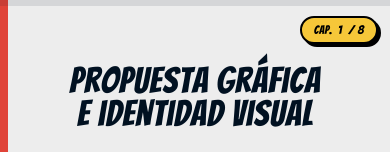
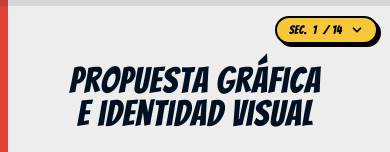
Before and after one commit to Refabix24/trendycom-moodboard, a Next.js app: page / in a window 390 px wide. Shown: the top 152 px of the page. Built offline with nearby package versions, Linux system fonts and the light colour scheme.

Commit message:
Se mejoró el panel de navegación y 2 títulos

```diff
--- a/components/scrollytelling/chapter-nav.tsx
+++ b/components/scrollytelling/chapter-nav.tsx
@@ -1,11 +1,14 @@
 "use client"
 
-import { useEffect, useState } from "react"
-import { CHAPTERS, SECTIONS } from "./sections-data"
+import { useEffect, useRef, useState } from "react"
+
+import { SECTIONS } from "./sections-data"
 
 export function ChapterNav() {
   const [activeSection, setActiveSection] = useState(1)
   const [progress, setProgress] = useState(0)
+  const [mobileMenuOpen, setMobileMenuOpen] = useState(false)
+  const mobileMenuRef = useRef<HTMLDivElement>(null)
 
   useEffect(() => {
     const observer = new IntersectionObserver(
@@ -17,22 +20,29 @@ export function ChapterNav() {
           }
         })
       },
-      // Center-line detection: whichever section crosses the middle of the
-      // viewport becomes active. Works for sections of any height (including
-      // sections taller than one viewport, like "Concepto e Inspiración").
-      { threshold: 0, rootMargin: "-50% 0px -50% 0px" },
+      {
+        threshold: 0,
+        rootMargin: "-50% 0px -50% 0px",
+      },
     )
 
-    SECTIONS.forEach((s) => {
-      const el = document.getElementById(s.id)
-      if (el) observer.observe(el)
+    SECTIONS.forEach((section) => {
+      const element = document.getElementById(section.id)
+      if (element) observer.observe(element)
     })
 
     const onScroll = () => {
-      const doc = document.documentElement
-      const scrollable = doc.scrollHeight - doc.clientHeight
-      setProgress(scrollable > 0 ? (doc.scrollTop / scrollable) * 100 : 0)
+      const documentElement = document.documentElement
+      const scrollable =
+        documentElement.scrollHeight - documentElement.clientHeight
+
+      setProgress(
+        scrollable > 0
+          ? (documentElement.scrollTop / scrollable) * 100
+          : 0,
+      )
     }
+
     onScroll()
     window.addEventListener("scroll", onScroll, { passive: true })
 
@@ -42,17 +52,52 @@ export function ChapterNav() {
     }
   }, [])
 
-  const activeMeta = SECTIONS.find((s) => s.n === activeSection) ?? SECTIONS[0]
-  const activeChapter = activeMeta.chapter
+  useEffect(() => {
+    const closeOnOutsideClick = (event: PointerEvent) => {
+      const target = event.target as Node
+
+      if (
+        mobileMenuRef.current &&
+        !mobileMenuRef.current.contains(target)
+      ) {
+        setMobileMenuOpen(false)
+      }
+    }
+
+    const closeOnEscape = (event: KeyboardEvent) => {
+      if (event.key === "Escape") {
+        setMobileMenuOpen(false)
+      }
+    }
+
+    document.addEventListener("pointerdown", closeOnOutsideClick)
+    document.addEventListener("keydown", closeOnEscape)
+
+    return () => {
+      document.removeEventListener("pointerdown", closeOnOutsideClick)
+      document.removeEventListener("keydown", closeOnEscape)
+    }
+  }, [])
+
+  const activeMeta =
+    SECTIONS.find((section) => section.n === activeSection) ?? SECTIONS[0]
 
   const jumpTo = (id: string) => {
-    const el = document.getElementById(id)
-    if (el) el.scrollIntoView({ behavior: "smooth", block: "start" })
+    const element = document.getElementById(id)
+
+    setMobileMenuOpen(false)
+
+    if (element) {
+      element.scrollIntoView({
+        behavior: "smooth",
+        block: "start",
+      })
+    }
   }
 
   return (
     <>
-      {/* Top progress bar */}
+      {/* Barra de progreso superior */}
       <div className="fixed inset-x-0 top-0 z-50 h-1.5 bg-navy/10">
         <div
           className="h-full bg-red transition-[width] duration-150 ease-out"
@@ -60,54 +105,142 @@ export function ChapterNav() {
         />
       </div>
 
-      {/* Desktop side navigation — 8 chapters */}
+      {/* Navegación lateral de escritorio — una opción por cada sección */}
       <nav
-        aria-label="Capítulos de la presentación"
-        className="fixed right-5 top-1/2 z-40 hidden -translate-y-1/2 flex-col gap-3 lg:flex"
+        aria-label="Secciones de la presentación"
+        className="fixed right-5 top-1/2 z-40 hidden max-h-[calc(100vh-4rem)] -translate-y-1/2 flex-col gap-2 overflow-y-auto py-2 pr-1 lg:flex [scrollbar-width:none] [&::-webkit-scrollbar]:hidden"
       >
-        {CHAPTERS.map((c) => {
-          const isActive = c.n === activeChapter
+        {SECTIONS.map((section) => {
+          const isActive = section.n === activeSection
+
           return (
             <button
-              key={c.n}
+              key={section.n}
               type="button"
-              onClick={() => jumpTo(c.targetId)}
+              onClick={() => jumpTo(section.id)}
+              aria-label={`Ir a la sección ${section.n}: ${section.title}`}
               aria-current={isActive ? "true" : undefined}
+              title={section.title}
               className="group flex items-center justify-end gap-3"
             >
               <span
-                className={`text-comic whitespace-nowrap text-sm uppercase tracking-wide transition-all duration-300 ${
+                className={`text-comic max-w-[280px] whitespace-nowrap text-right text-sm uppercase leading-tight tracking-wide transition-all duration-300 ${
                   isActive
                     ? "text-navy opacity-100"
                     : "translate-x-1 text-navy/50 opacity-0 group-hover:translate-x-0 group-hover:opacity-100"
                 }`}
               >
-                {c.label}
+                {section.title}
               </span>
+
               <span
-                className={`flex h-7 w-7 items-center justify-center rounded-full border-2 border-ink text-[11px] font-bold transition-all duration-300 ${
+                className={`flex h-7 w-7 shrink-0 items-center justify-center rounded-full border-2 border-ink text-[11px] font-bold transition-all duration-300 ${
                   isActive
                     ? "scale-110 bg-yellow text-ink shadow-[3px_3px_0_0_var(--color-ink)]"
-                    : "bg-paper text-ink/60 group-hover:bg-turquoise group-hover:text-ink"
+                    : "bg-paper text-ink/60 group-hover:scale-105 group-hover:bg-turquoise group-hover:text-ink"
                 }`}
               >
-                {c.n}
+                {section.n}
               </span>
             </button>
           )
         })}
       </nav>
 
-      {/* Mobile chapter indicator */}
-      <div className="fixed right-3 top-4 z-40 lg:hidden">
-        <div className="text-comic flex items-center gap-1.5 rounded-full border-2 border-ink bg-yellow px-3 py-1 text-xs text-ink shadow-[3px_3px_0_0_var(--color-ink)]">
-          <span aria-hidden>Cap.</span>
-          <span className="tabular-nums">{activeChapter}</span>
-          <span aria-hidden>/ 8</span>
-          <span className="sr-only">
-            Capítulo {activeChapter} de 8. Sección {activeMeta.n} de 14.
-          </span>
-        </div>
+      {/* Navegación desplegable para celular y tableta */}
+      <div
+        ref={mobileMenuRef}
+        className="fixed right-3 top-4 z-[60] lg:hidden"
+      >
+        <button
+          type="button"
+          onClick={() => setMobileMenuOpen((open) => !open)}
+          aria-expanded={mobileMenuOpen}
+          aria-controls="mobile-section-menu"
+          aria-label={`Abrir navegación. Sección actual ${activeMeta.n} de 14: ${activeMeta.title}`}
+          className="text-comic flex items-center gap-1.5 rounded-full border-2 border-ink bg-yellow px-3 py-1 text-xs text-ink shadow-[3px_3px_0_0_var(--color-ink)] transition duration-300 hover:-translate-y-0.5 hover:bg-turquoise"
+        >
+          <span aria-hidden>Sec.</span>
+          <span className="tabular-nums">{activeMeta.n}</span>
+          <span aria-hidden>/ 14</span>
+
+          <svg
+            aria-hidden
+            viewBox="0 0 20 20"
+            className={`ml-0.5 h-3.5 w-3.5 transition-transform duration-300 ${
+              mobileMenuOpen ? "rotate-180" : ""
+            }`}
+            fill="none"
+            stroke="currentColor"
+            strokeWidth={2.5}
+            strokeLinecap="round"
+            strokeLinejoin="round"
+          >
+            <path d="m5 7.5 5 5 5-5" />
+          </svg>
+        </button>
+
+        {mobileMenuOpen && (
+          <nav
+            id="mobile-section-menu"
+            aria-label="Menú de las 14 secciones"
+            className="absolute right-0 top-full mt-3 w-[calc(100vw-1.5rem)] max-w-sm overflow-hidden rounded-2xl border-[3px] border-ink bg-paper shadow-[7px_7px_0_0_var(--color-ink)]"
+          >
+            <div className="flex items-center justify-between border-b-[3px] border-ink bg-navy px-4 py-3 text-paper">
+              <div>
+                <p className="text-comic text-base uppercase tracking-wide">
+                  Secciones
+                </p>
+                <p className="mt-0.5 text-xs text-paper/70">
+                  Toca una opción para ir directamente.
+                </p>
+              </div>
+
+              <button
+                type="button"
+                onClick={() => setMobileMenuOpen(false)}
+                aria-label="Cerrar menú de secciones"
+                className="flex h-8 w-8 items-center justify-center rounded-full border-2 border-paper bg-red text-lg leading-none text-paper transition hover:scale-105 hover:bg-orange"
+              >
+                ×
+              </button>
+            </div>
+
+            <div className="max-h-[calc(100vh-8rem)] overflow-y-auto p-2">
+              {SECTIONS.map((section) => {
+                const isActive = section.n === activeSection
+
+                return (
+                  <button
+                    key={section.n}
+                    type="button"
+                    onClick={() => jumpTo(section.id)}
+                    aria-current={isActive ? "true" : undefined}
+                    className={`group flex w-full items-center gap-3 rounded-xl border-2 px-3 py-2.5 text-left transition duration-200 ${
+                      isActive
+                        ? "border-ink bg-yellow shadow-[3px_3px_0_0_var(--color-ink)]"
+                        : "border-transparent hover:border-ink hover:bg-turquoise/25"
+                    }`}
+                  >
+                    <span
+                      className={`flex h-8 w-8 shrink-0 items-center justify-center rounded-full border-2 border-ink text-xs font-bold ${
+                        isActive
+                          ? "bg-navy text-paper"
+                          : "bg-card text-navy group-hover:bg-turquoise"
+                      }`}
+                    >
+                      {section.n}
+                    </span>
+
+                    <span className="text-comic text-sm uppercase leading-tight text-navy">
+                      {section.title}
+                    </span>
+                  </button>
+                )
+              })}
+            </div>
+          </nav>
+        )}
       </div>
     </>
   )
--- a/components/scrollytelling/concepto.tsx
+++ b/components/scrollytelling/concepto.tsx
@@ -18,7 +18,7 @@ const ACCENT = "var(--color-yellow)"
  * bottom-right, text woven around).
  *
  * The section keeps the same id / data-section / aria attributes as the
- * standard shell so the chapter-2 indicator activates correctly.
+ * standard shell so the section-2 indicator activates correctly.
  */
 export function Concepto() {
   return (
@@ -47,7 +47,7 @@ export function Concepto() {
                 02
               </span>
               <span className="text-comic text-sm uppercase tracking-[0.2em] text-navy/70">
-                Capítulo 02
+                Referencias visuales
               </span>
             </div>
           </Reveal>
@@ -151,7 +151,7 @@ export function Concepto() {
             />
           </Reveal>
 
-          {/* Bloque 4 — conclusión, bottom-left on desktop (highlighted) */}
+          {/* Bloque 4 — conclusión, bottom-left on desktop */}
           <Reveal
             className="lg:col-start-1 lg:col-end-6 lg:row-start-4"
             delay={40}
--- a/components/scrollytelling/conclusion-visual.tsx
+++ b/components/scrollytelling/conclusion-visual.tsx
@@ -37,7 +37,7 @@ export function ConclusionVisual() {
               </span>
 
               <span className="text-comic text-sm uppercase tracking-[0.2em] text-navy/70">
-                Capítulo 08
+                Cierre de la propuesta
               </span>
             </div>
           </Reveal>
```
